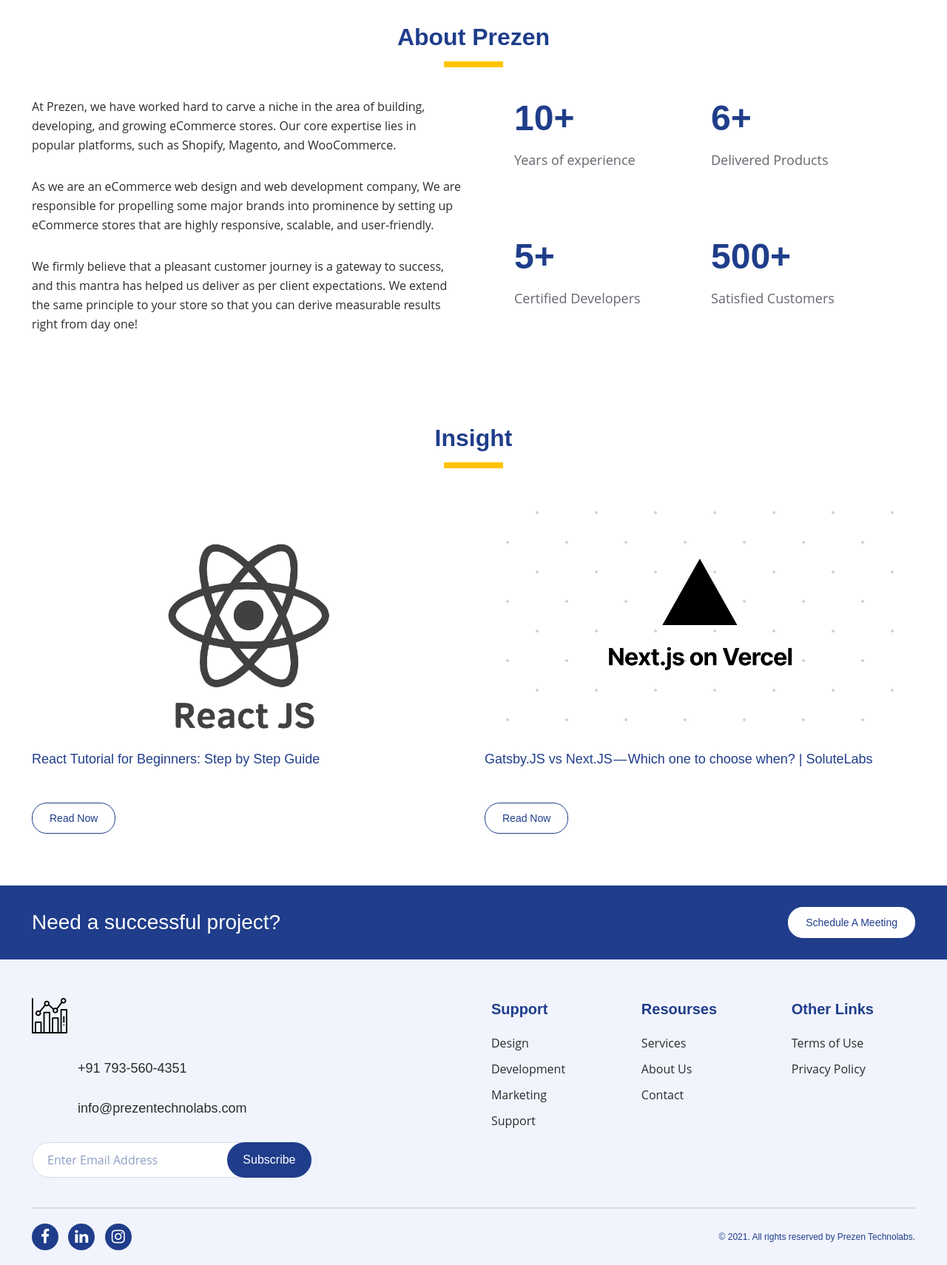
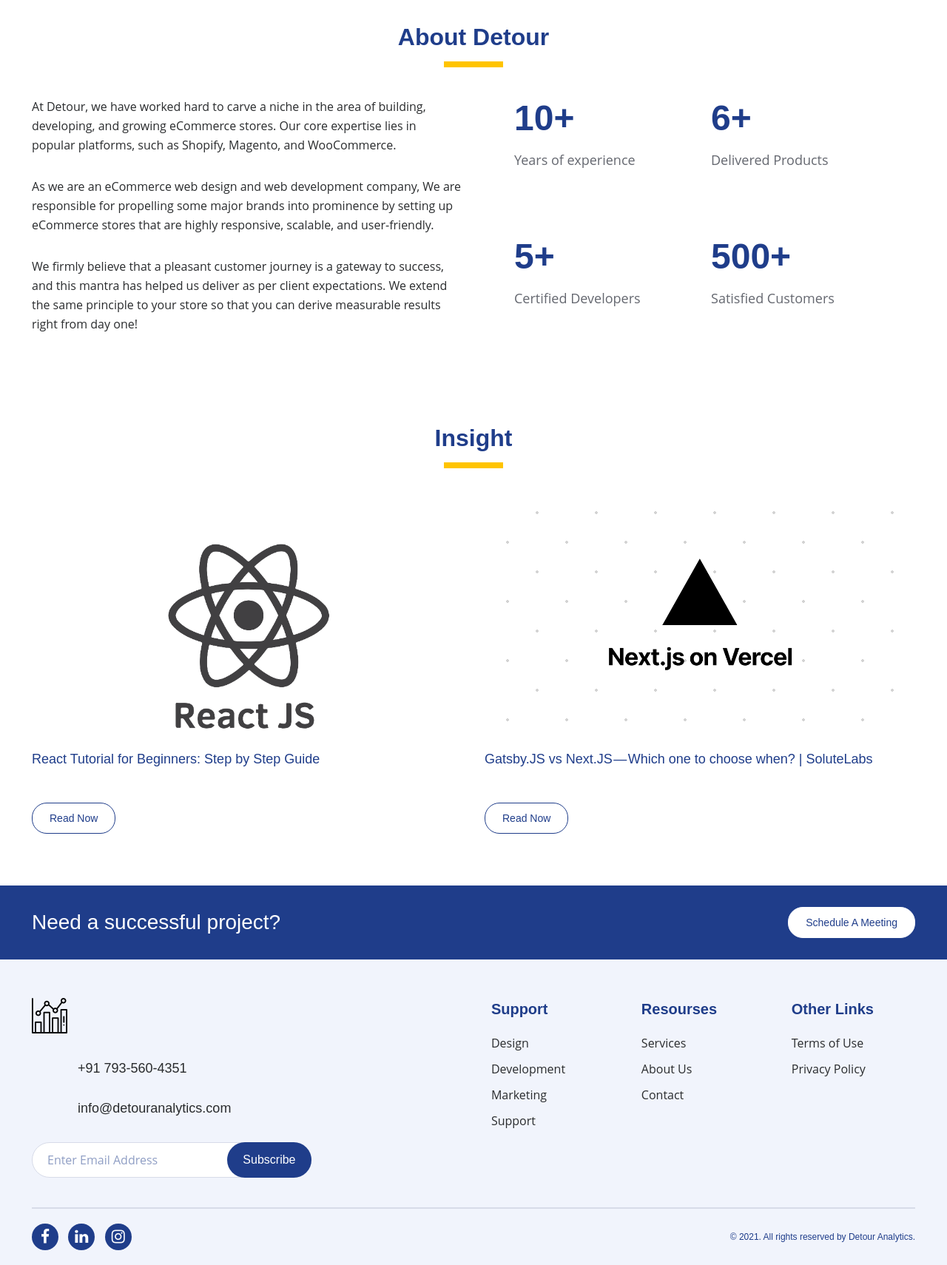
Before and after one commit to Wairimu2018/Trial_web, a plain HTML site: page index.html in a window 1280 px wide. Shown: the part 1740-3450 px from the top of the page at 74% size. Drawn offline with Linux system fonts and the light colour scheme; a web font is replaced by a local one.

Commit message:
few corrections

```diff
--- a/index.html
+++ b/index.html
@@ -145,13 +145,13 @@
     <section class="about_Sec">
         <div class="container">
             <div class="section_title">
-                <h3>About Prezen</h3>
+                <h3>About Detour</h3>
             </div>
             <div class="section_content">
                 <div class="about_wrapper">
                     <div class="about_col_left">
                         <div class="about_col_left_wrapper">
-                            <p>At Prezen, we have worked hard to carve a niche in the area of building, developing, and growing eCommerce stores. Our core expertise lies in popular platforms, such as Shopify, Magento, and WooCommerce.</p>
+                            <p>At Detour, we have worked hard to carve a niche in the area of building, developing, and growing eCommerce stores. Our core expertise lies in popular platforms, such as Shopify, Magento, and WooCommerce.</p>
                             <p>As we are an eCommerce web design and web development company, We are responsible for propelling some major brands into prominence by setting up eCommerce stores that are highly responsive, scalable, and user-friendly. </p>
                             <p>We firmly believe that a pleasant customer journey is a gateway to success, and this mantra has helped us deliver as per client expectations. We extend the same principle to your store so that you can derive measurable results
                                 right from day one!</p>
@@ -308,7 +308,7 @@
                         <h2><img src="images/grow_icn.png" alt="logo" /></h2>
                         <ul class="footer_navigation ">
                             <li class="tel_li"><a href="tel:917935604351">+91 793-560-4351</a></li>
-                            <li class="email_li"><a href="mailto:info@prezentechnolabs.com">info@prezentechnolabs.com</a></li>
+                            <li class="email_li"><a href="mailto:info@prezentechnolabs.com">info@detouranalytics.com</a></li>
                         </ul>
                         <div class="subscribe_box">
                             <form>
@@ -350,7 +350,7 @@
                     <a href="#"><i class="fa fa-linkedin"></i></a>
                     <a href="#"><i class="fa fa-instagram"></i></a>
                 </div>
-                <div class="footer_bottom_right">© 2021. All rights reserved by Prezen Technolabs.</div>
+                <div class="footer_bottom_right">© 2021. All rights reserved by Detour Analytics.</div>
             </div>
         </div>
     </footer>
```
